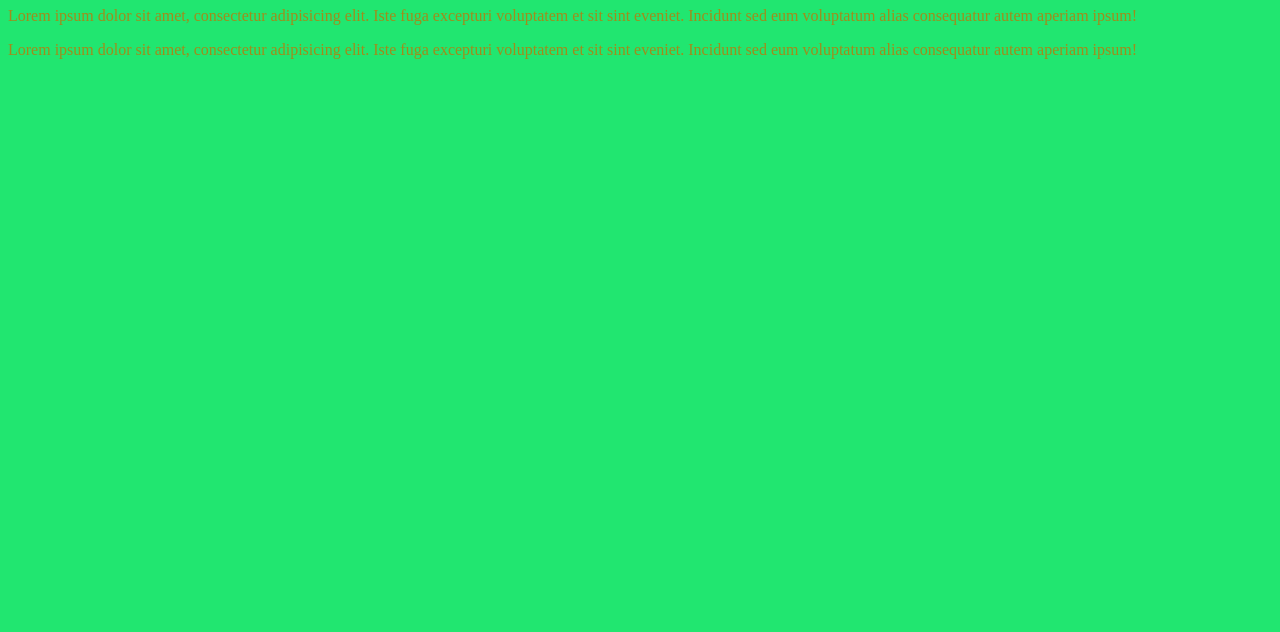
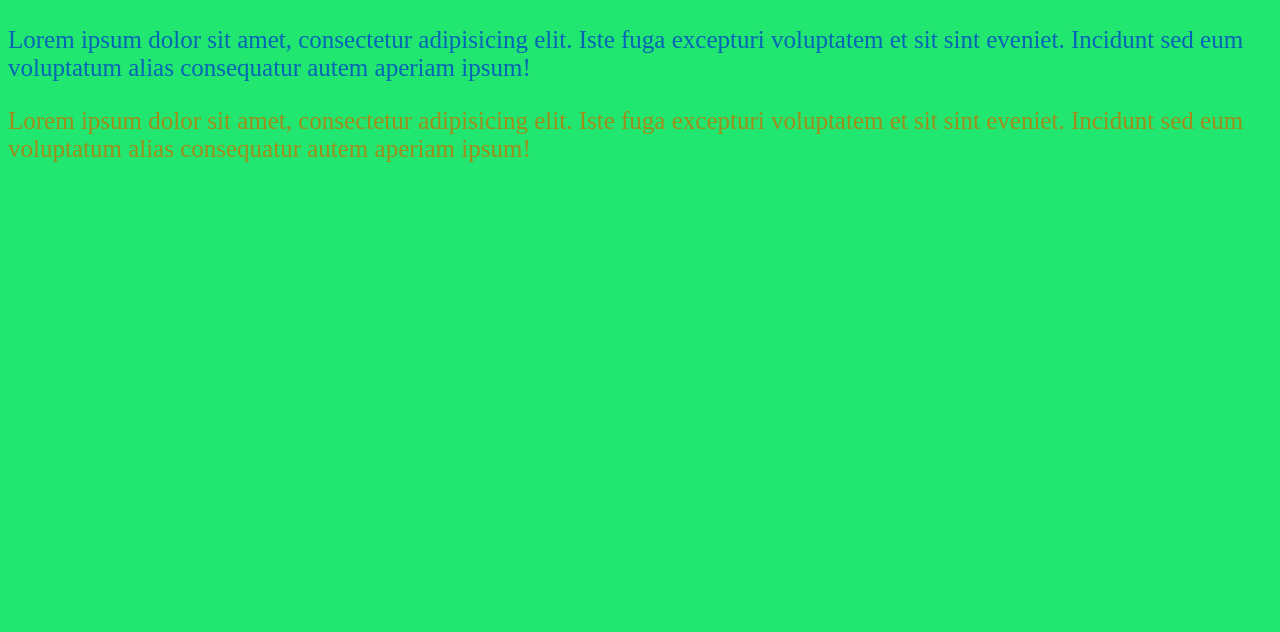
Before and after one commit to SerhiiHaker/gittest, a plain HTML site: page index.html in a window 1280 px wide. Shown: the part 168-800 px from the top of the page. Drawn offline with Linux system fonts and the light colour scheme.

Commit message:
my third changes

```diff
--- a/css/style.css
+++ b/css/style.css
@@ -3,6 +3,10 @@ body{
 }
 p{
 	color: rgb(160, 140, 27);
+	font-size: 25px;
+}
+p:nth-of-type(2){
+	color: rgb(6, 100, 183);
 }
 h2{
 	font-size: 50px;
```
